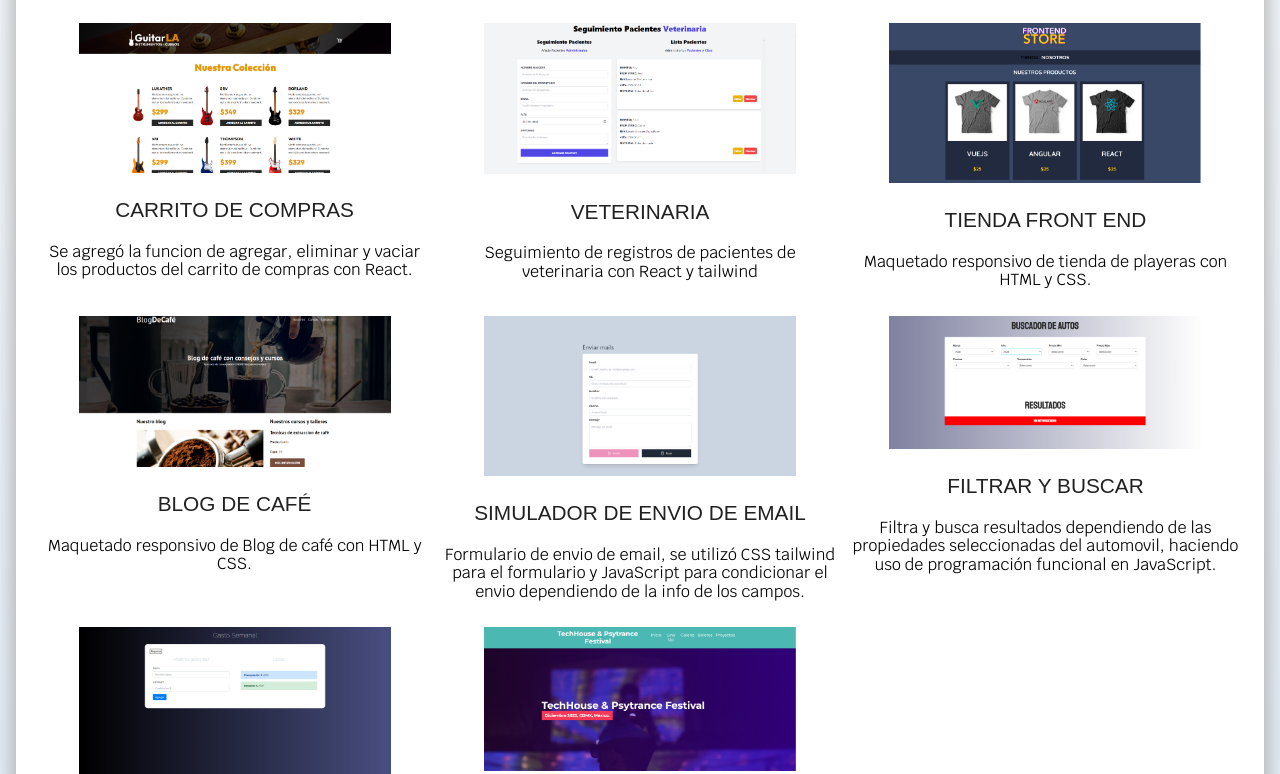
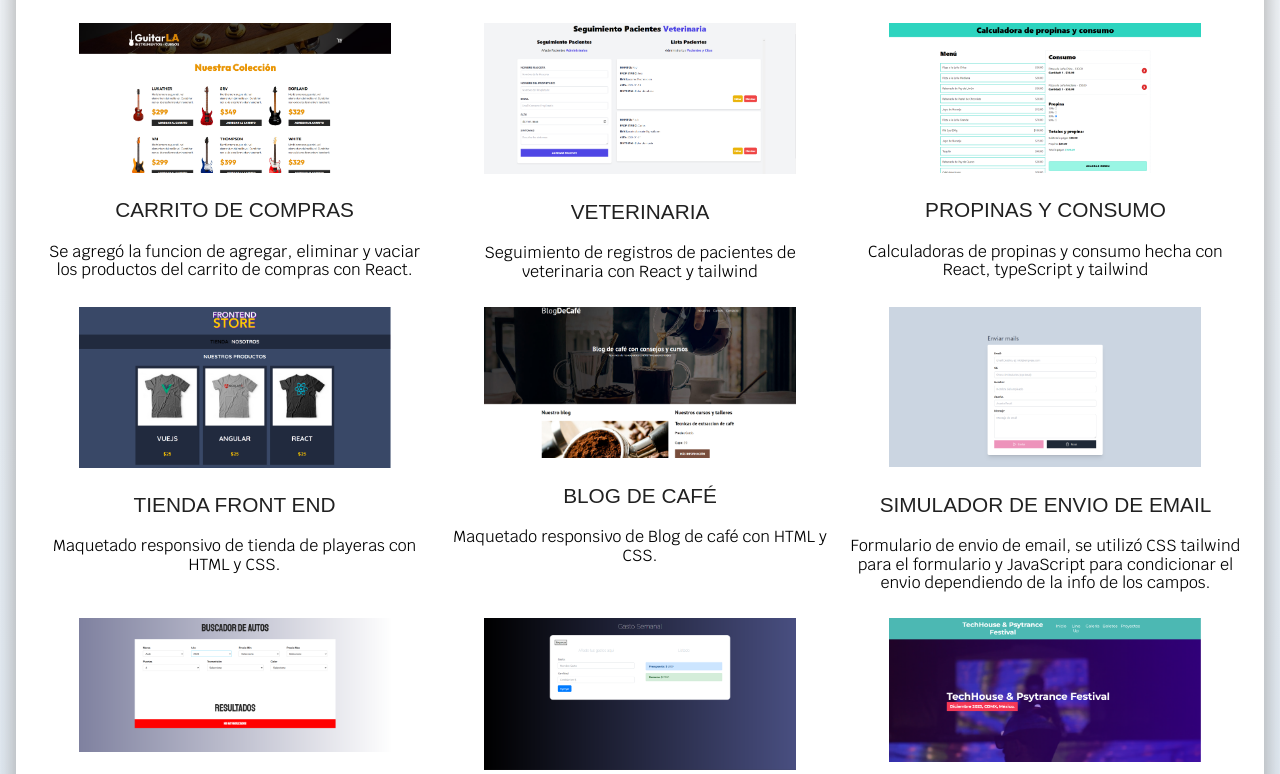
Before and after one commit to carlosibarcaim/CarlosIbarSite, a plain HTML site: page Proyectos.html in a window 1280 px wide. Shown: the part 709-1483 px from the top of the page. Drawn offline with Linux system fonts and the light colour scheme.

Commit message:
Se agregó proyecto de propinas y consumo

```diff
--- a/Proyectos.html
+++ b/Proyectos.html
@@ -112,6 +112,21 @@
         </div>
         <!-- PROYECTO 3 -->
         <div class="proyecto">
+          <a href="propinasibar.netlify.app">
+            <img
+              src="img/Miniatura propinas.png"
+              alt="miniatura proyecto"
+            />
+            <div class="proyecto__informacion">
+              <p class="proyecto__nombre">Propinas y consumo</p>
+          </a>
+            <p class="info">
+              Calculadoras de propinas y consumo hecha con React, typeScript y tailwind
+            </p>
+            </div>
+        </div>
+        <!-- PROYECTO 4 -->
+        <div class="proyecto">
           <a href="PROYECTO-FrontEndStore/index.html">
             <img
               src="img/Miniatura proyecto_frontendStore.png"
@@ -126,7 +141,7 @@
             </div>
         </div>
 
-        <!-- PROYECTO 4 -->
+        <!-- PROYECTO 5 -->
         <div class="proyecto">
           <a href="PROYECTO_blogdecafe/index.html">
             <img
@@ -141,7 +156,7 @@
               </p>
             </div>
         </div>
-        <!-- PROYECTO 5 -->
+        <!-- PROYECTO 6 -->
         <div class="proyecto">
           <a href="PROYECTO-EnviarEmail/index.html">
             <img
@@ -158,7 +173,7 @@
               </P>
             </div>
         </div>
-        <!-- PROYECTO 6 -->
+        <!-- PROYECTO 7 -->
         <div class="proyecto">
           <a href="PROYECTO-Buscador/index.html">
             <img
@@ -174,7 +189,7 @@
               </P>
             </div>
         </div>
-        <!-- PROYECTO 7 -->
+        <!-- PROYECTO 8 -->
         <div class="proyecto">
           <a href="PROYECTO-GastoSemanal/index.html">
             <img
@@ -189,7 +204,7 @@
               </P>
             </div>
           </div>
-        <!-- PROYECTO 8 -->
+        <!-- PROYECTO 9 -->
         <div class="proyecto">
           <a href="PROYECTO-FestivalMusica/index.html">
             <img
```
Also changed, not shown: img/Miniatura propinas.png (added).
